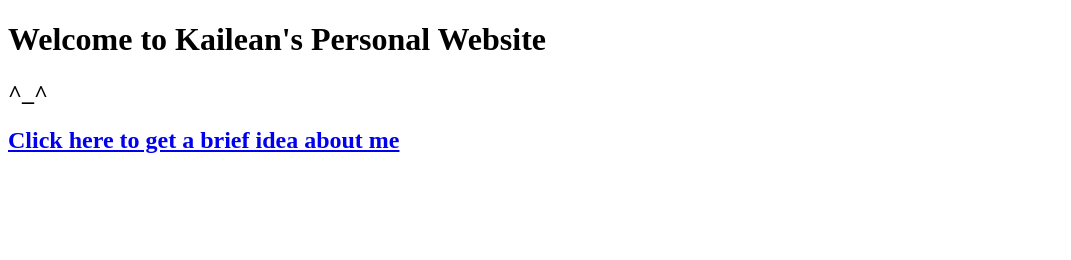
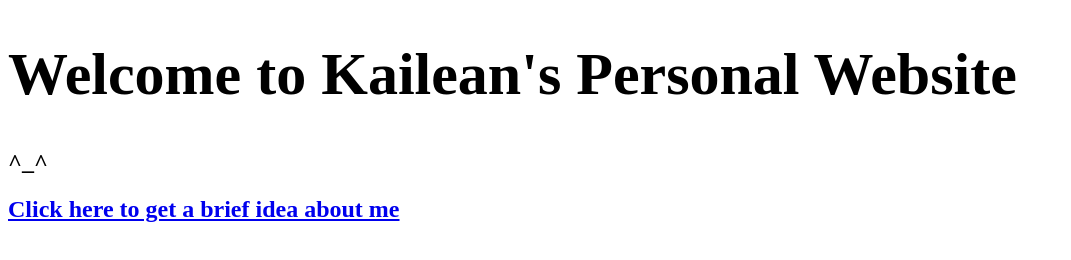
Before and after one commit to kaileant/kaileant.github.io, a plain HTML site: page index.html in a window 1280 px wide. Shown: the whole page, without its empty margins (0-1071 px from the left). Drawn offline with Linux system fonts and the light colour scheme.

Commit message:
Update index.html

```diff
--- a/index.html
+++ b/index.html
@@ -12,7 +12,7 @@
 </head>
 <body>
     <div class="container">
-        <h1>Welcome to Kailean's Personal Website</h1>
+        <h1 style="font-size:60px;">Welcome to Kailean's Personal Website</h1>
         <h2>^_^</h2>
         <a href="./about.html"><h2>Click here to get a brief idea about me</h2></a>
 
```
